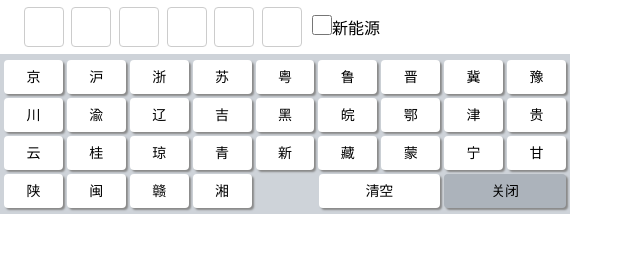
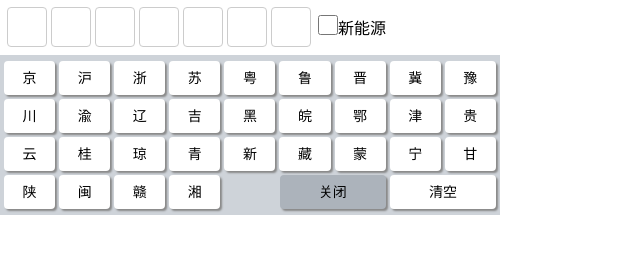
Before and after one commit to SunliangzeSmile/licenseplate.js, a plain HTML site: page example/index.html in a window 1280 px wide. Both pictures are taken after a click on the item 43 px from the left and 27 px from the top of the page. Shown: the whole page, without its empty margins (0-640 px from the left). Drawn offline with nearby package versions, Linux system fonts and the light colour scheme.

Commit message:
更新插件

```diff
--- a/example/index.html
+++ b/example/index.html
@@ -7,28 +7,23 @@
  * @LastEditTime: 2020-04-14 16:27:59
  -->
 <html>
-
-<head>
-    <meta http-equiv="Content-Type" content="text/html;charset=utf-8">
+  <head>
+    <meta http-equiv="Content-Type" content="text/html;charset=utf-8" />
     <title>车牌插件</title>
-    <link rel="stylesheet" href="../main.css">
+    <link rel="stylesheet" href="../main.css" />
     <script src="https://cdn.bootcss.com/jquery/3.4.1/jquery.js"></script>
     <!-- <script src="../licenseplate.js"></script> -->
     <script type="text/javascript">
-        document.write("<script src=\"..\/licenseplate.js?timestamp=" + 1 + "\"><\/script>");
-        $().ready(function() {
-            renderCarKeyBoard($("#car_input"));
-        });
+      document.write(
+        '<script src="..\/licenseplate.js?timestamp=' + 1 + '"><\/script>'
+      )
+      $().ready(function () {
+        //renderCarKeyBoard($("#car_input"))
+        $("#car_input").licenseplate(7)
+      })
     </script>
-    <style type="text/css">
-        .car_input {
-            width: 380px;
-        }
-    </style>
-</head>
-
-<body>
-    <input type="hidden" id="car_input">
-</body>
-
+  </head>
+  <body>
+    <input type="text" id="car_input" />
+  </body>
 </html>
--- a/licenseplate.js
+++ b/licenseplate.js
@@ -1,146 +1,317 @@
-var provinces = new Array('京', '沪', '浙', '苏', '粤', '鲁', '晋', '冀', '豫', '川', '渝',
-    '辽', '吉', '黑', '皖', '鄂', '津', '贵', '云', '桂', '琼', '青', '新', '藏', '蒙', '宁',
-    '甘', '陕', '闽', '赣', '湘');
-var keyNums = new Array('0', '1', '2', '3', '4', '5', '6', '7', '8', '9', 'Q',
-    'W', 'E', 'R', 'T', 'Y', 'U', 'I', 'O', 'P', 'A', 'S', 'D', 'F', 'G', 'H',
-    'J', 'K', 'L', 'OK', 'Z', 'X', 'C', 'V', 'B', 'N', 'M', 'Del');
-var next = 0;
-
+;(function (window, document) {
+  let licenseplate = function (elem, length) {
+    let _that = this
+    if (!elem) return
+    if (!(this instanceof licenseplate)) return new licenseplate(elem, length)
+    _that.render(elem, length === undefined ? 7 : length)
+    return _that
+  }
+  licenseplate.prototype = {
+    elem: undefined,
+    length: 7,
+    next: 0,
+    provinces: [
+      "京",
+      "沪",
+      "浙",
+      "苏",
+      "粤",
+      "鲁",
+      "晋",
+      "冀",
+      "豫",
+      "川",
+      "渝",
+      "辽",
+      "吉",
+      "黑",
+      "皖",
+      "鄂",
+      "津",
+      "贵",
+      "云",
+      "桂",
+      "琼",
+      "青",
+      "新",
+      "藏",
+      "蒙",
+      "宁",
+      "甘",
+      "陕",
+      "闽",
+      "赣",
+      "湘",
+    ],
+    keyNums: [
+      "0",
+      "1",
+      "2",
+      "3",
+      "4",
+      "5",
+      "6",
+      "7",
+      "8",
+      "9",
+      "Q",
+      "W",
+      "E",
+      "R",
+      "T",
+      "Y",
+      "U",
+      "I",
+      "O",
+      "P",
+      "A",
+      "S",
+      "D",
+      "F",
+      "G",
+      "H",
+      "J",
+      "K",
+      "L",
+      "OK",
+      "Z",
+      "X",
+      "C",
+      "V",
+      "B",
+      "N",
+      "M",
+      "Del",
+    ],
+    /**
+     *渲染输入框
+     */
+    renderInput: function () {
+      let _that = this
+      $(_that.elem).attr("type", "hidden")
+      let ul = document.createElement("ul")
+      $(ul).addClass("clearfix key_input")
+      for (let index = 0; index < _that.length; index++) {
+        let li = document.createElement("li")
+        if (index === 0) {
+          $(li).addClass("province has_province")
+        } else if (index === 1) {
+          $(li).addClass("keynums key_zim has_keynums")
+        } else {
+          $(li).addClass("keynums has_keynums")
+        }
+        $(li).attr("index", index)
+        $(li).append("<span></span>")
+        $(ul).append(li)
+      }
+      $(".car_input").append(ul)
+    },
+    /**
+     *渲染电动选项
+     */
+    renderElectric: function () {
+      let _that = this
+      $(".key_input").after(
+        "<div class='keyboard_checkbox'><input type='checkbox'  name='checkElectric' /><span>新能源</span></div>"
+      )
+      $("input[name='checkElectric']").click(function (e) {
+        _that.checkElectric(e)
+      })
+    },
+    /**
+     *渲染键盘
+     */
+    renderKeyBoard: function () {
+      let _that = this
+      $(".car_input").after("<div class='keybord'></div>")
+      $(".province").click(function () {
+        $(".keybord").show()
+        _that.renderProvince()
+      })
+      $(".keynums").click(function () {
+        $(".keybord").show()
+        if ($(".province").hasClass("has_province")) {
+          $(".keybord").show()
+          _that.renderKeybord(0)
+        } else {
+          $(".province").click()
+        }
+      })
+    },
+    /**
+     * 渲染
+     * @param {*} elem
+     * @param {*} length
+     */
+    render: function (elem, length) {
+      let _that = this
+      _that.elem = elem
+      _that.length = length
+      let carDiv = document.createElement("div")
+      $(carDiv).addClass("car_input")
+      $(_that.elem).after(carDiv)
+      $(_that.elem).addClass("keyboard_input")
+      _that.renderInput()
+      _that.renderElectric()
+      _that.renderKeyBoard()
+    },
+    /**
+     *渲染关闭清空按钮
+     * @param {*} elem
+     */
+    renderCloseAndClean(elem) {
+      let _that = this
+      $(elem).append("<li class='key_clean' ><span>清空</span></li>")
+      $(elem).append("<li class='key_close' ><span>关闭</span></li>")
+      $(".key_close span").click(function () {
+        _that.closeKeyboard()
+      })
+      $(".key_clean span").click(function () {
+        _that.cleanKeyboard()
+      })
+    },
     /**
      * 显示省份键盘
      */
-function showProvince() {
-    $(".keybord").empty();
-    var keyUl = document.createElement("ul");
-    $(keyUl).addClass("clearfix provinces_keybord");
-    $.each(provinces, function(i, e) {
-        $(keyUl).append("<li><span onclick='chooseProvince(this);'>" + e + "</span></li>");
-    });
-    $(keyUl).append("<li class='key_close' onclick='closePro();'><span>关闭</span></li>");
-    $(keyUl).append("<li class='key_clean' onclick='cleanPro();'><span>清空</span></li>");
-    $(".keybord").append(keyUl);
-}
-
+    renderProvince: function () {
+      let _that = this
+      $(".keybord").empty()
+      let keyUl = document.createElement("ul")
+      $(keyUl).addClass("clearfix provinces_keybord")
+      $.each(_that.provinces, function (i, e) {
+        $(keyUl).append("<li><span class='province_key' >" + e + "</span></li>")
+      })
+      $(".keybord").append(keyUl)
+      $(".province_key").click(function () {
+        _that.chooseProvince(this)
+      })
+      _that.renderCloseAndClean(keyUl)
+    },
     /**
      * 显示数字、字母键盘
      * @param {*} index
      */
-function showKeybord(index) {
-    $(".keybord").empty();
-    var keyUl = document.createElement("ul");
-    $(keyUl).addClass("clearfix num_keybord");
-    $.each(keyNums, function(i, e) {
+    renderKeybord: function (index) {
+      let _that = this
+      $(".keybord").empty()
+      let keyUl = document.createElement("ul")
+      $(keyUl).addClass("clearfix num_keybord")
+      $.each(_that.keyNums, function (i, e) {
         if (!(index === 0 && i <= 9)) {
-            $(keyUl).append("<li class='ikey ikey" + i + "  " +
-                (i > 9 ? 'key_zm' : 'key_num') + ' ' + (i > 28 ? 'key_w' : '') +
-                "'><span onclick='choosekey(this," + i + ");'>" + e + "</span></li>");
+          $(keyUl).append(
+            "<li class='ikey' ><span index='" + i + "'>" + e + "</span></li>"
+          )
         }
-    });
-    $(".keybord").append(keyUl);
-    $(".keyboard_input").val($('.key_input').text());
-}
-
+      })
+      $(".keybord").append(keyUl)
+      $(".ikey span").click(function () {
+        _that.chooseKey(this, $(this).attr("index"))
+      })
+      $(".keyboard_input").val($(".key_input").text())
+      _that.renderCloseAndClean(keyUl)
+    },
     /**
      * 选择省份
      * @param {*} obj
      */
-function chooseProvince(obj) {
-    $('.province span').text($(obj).text());
-    $('.province').addClass('has_province');
-    $('.keynums').find('span').text('');
-    $('.has_keynums').removeClass('has_keynums');
-    next = 0;
-    showKeybord(0);
+    chooseProvince: function (obj) {
+      let _that = this
+      $(".province span").text($(obj).text())
+      $(".province").addClass("has_province")
+      if ($("input[name='checkElectric']:checked").val() === "on") {
+        $(".keynums[index!=2]").find("span").text("")
+      } else {
+        $(".keynums").find("span").text("")
       }
-
+      $(".has_keynums").removeClass("has_keynums")
+      _that.next = 0
+      _that.renderKeybord(0)
+    },
     /**
      * 选择数字、字母
      * @param {*} obj
      * @param {*} index
      */
-function choosekey(obj, index) {
+    chooseKey: function (obj, index) {
+      let _that = this
       if (index == 29) {
-        $('.keybord').hide();
+        $(".keybord").hide()
       } else if (index == 37) {
-        if ($('.has_keynums').length == 0) {
-            $('.has_province').find('span').text('');
-            $('.has_province').removeClass('has_province');
-            showProvince();
-            next = 0;
+        if ($(".has_keynums").length == 0) {
+          $(".has_province").find("span").text("")
+          $(".has_province").removeClass("has_province")
+          _that.next = 0
+          _that.renderProvince()
+          return
         } else {
-            $('.has_keynums:last').find('span').text('');
-            $('.has_keynums:last').removeClass('has_keynums');
-            next = next - 1;
+          $(".has_keynums:last").find("span").text("")
+          $(".has_keynums:last").removeClass("has_keynums")
+          _that.next = _that.next - 1
+          _that.checkElectric(obj)
         }
       } else {
-        $('.keynums:eq(' + next + ')').find('span').text($(obj).text());
-        $('.keynums:eq(' + next + ')').addClass("has_keynums");
-        next = next + 1;
-        next = next > 5 ? 5 : next;
+        $(".keynums:eq(" + _that.next + ") span").text($(obj).text())
+        $(".keynums:eq(" + _that.next + ")").addClass("has_keynums")
+        _that.checkElectric(obj)
+        let checkbox = "input[name='checkElectric']:checked"[0]
+        _that.next = _that.next + (checkbox.checked && _that.next === 0 ? 2 : 1)
+        _that.next =
+          _that.next > _that.length - 1 ? _that.length - 1 : _that.next
       }
-    $(".keyboard_input").val($('.key_input').text());
-    if (next === 0 || index == 29) {
-        return;
+      $(".keyboard_input").val($(".key_input").text())
+      if (index == 29) {
+        return
       }
-    showKeybord(next);
-}
-
+      _that.renderKeybord(_that.next)
+    },
     /**
      * 关闭
      */
-function closePro() {
-    $('.keybord').hide();
-}
+    closeKeyboard: function () {
+      $(".keybord").hide()
+    },
     /**
      * 清空
      */
-function cleanPro() {
-    $('.key_input').find('span').text('');
-    $('.has_province').removeClass('has_province');
-    $('.has_keynums').removeClass('has_keynums');
-    next = 0;
+    cleanKeyboard: function () {
+      let _that = this
+      $(".key_input").find("span").text("")
+      $(".has_province").removeClass("has_province")
+      $(".has_keynums").removeClass("has_keynums")
+      _that.next = 0
+      $("input[name='checkElectric']").prop("checked", false)
+      _that.renderProvince()
+    },
+    /**
+     *检查复选框选择
+     * @param {*} obj
+     */
+    checkElectric: function (obj) {
+      let _that = this
+      let checkbox = obj.target === undefined ? undefined : $(obj.target)[0]
+      if (_that.next == 1) {
+        $("input[name='checkElectric']").prop("checked", "D" == $(obj).text())
       }
-
-/**
- * 渲染键盘
- * @param {*} elem
- * @param {*} chooseCallback
- */
-function renderCarKeyBoard(elem, chooseCallback) {
-    var carDiv = document.createElement('div');
-    $(carDiv).addClass("car_input");
-    $(elem).after(carDiv);
-    $(elem).addClass("keyboard_input");
-    var ul = document.createElement('ul');
-    $(ul).addClass('clearfix key_input');
-    $(carDiv).append("<div class='keyboard_checkbox'><input type='checkbox' /><span>新能源</span></div>");
-    for (var index = 0; index < 6; index++) {
-        var li = document.createElement('li');
-        if (index === 0) {
-            $(li).addClass('province has_province');
-        } else if (index === 1) {
-            $(li).addClass('keynums key_zim has_keynums');
-        } else {
-            $(li).addClass('keynums has_keynums');
+      if (checkbox !== undefined && checkbox.checked) {
+        $("li.keynums[index='2'] span").text("D")
+      } else if (checkbox !== undefined && !checkbox.checked) {
+        $.each($("li.keynums span"), function (i, e) {
+          if (i > 0) {
+            $(this).text("")
           }
-        $(li).attr("index", index);
-        $(li).append("<span></span>");
-        $(ul).append(li);
+        })
+        _that.next = 1
+      } else if (obj.tagName !== "SPAN") {
+        $("li.keynums[index='2'] span").text("")
       }
-    $(carDiv).append(ul);
-    $(carDiv).append("<div class='keybord'></div>");
-    $('.province').click(function() {
-        $('.keybord').show();
-        showProvince();
-    });
-    $('.keynums').click(function() {
-        $('.keybord').show();
-        console.log($(this).attr("index"));
-        if ($('.province').hasClass('has_province')) {
-            $('.keybord').show();
-            showKeybord(0);
-        } else {
-            $('.province').click();
+    },
   }
-    });
+  //注册接口
+  window.licenseplate = function (elem, length) {
+    return new licenseplate(elem, length)
   }
+  $.prototype.caseSelect = $.fn.licenseplate = function (length) {
+    let _that = this
+    return new licenseplate(_that, length)
+  }
+})(window, document)
--- a/main.css
+++ b/main.css
@@ -24,13 +24,13 @@ body {
   display: block;
 }
 
-*+html .clearfix {
+* + html .clearfix {
   min-height: 1%;
 }
 
 .provinces_keybord,
 .num_keybord {
-    background-color: #CED3D9;
+  background-color: #ced3d9;
   text-align: center;
   padding: 4px 2px;
   font-size: 14px;
@@ -50,21 +50,22 @@ body {
   box-sizing: border-box;
 }
 
-.provinces_keybord .key_close {
-    float: right;
-    width: 22.22%;
-}
-
-.provinces_keybord .key_close span {
-    background-color: #ACB3BB;
-}
-
+.provinces_keybord .key_close,
 .provinces_keybord .key_clean {
   float: right;
   width: 22.22%;
 }
+.num_keybord .key_close,
+.num_keybord .key_clean {
+  float: right;
+}
 
-.provinces_keybord li span {
+.provinces_keybord .key_close span,
+.num_keybord .key_close span {
+  background-color: #acb3bb;
+}
+.provinces_keybord li span,
+.num_keybord li span {
   display: block;
   background-color: #fff;
   border-radius: 4px;
@@ -74,20 +75,19 @@ body {
   padding-top: 2px;
 }
 
-.provinces_keybord li span:active {
-    background-color: #4DA9F2;
+.provinces_keybord li span:active,
+.num_keybord li span:active {
+  background-color: #4da9f2;
   color: #fff;
 }
-
 .key_input {
   padding: 5px;
-    width: 350px;
   margin: 0 auto;
+  float: left;
 }
 
 .key_input li {
   float: left;
-    width: 14%;
   padding: 2px;
   text-align: center;
 }
@@ -102,55 +102,19 @@ body {
   height: 40px;
   line-height: 40px;
 }
-
-.num_keybord .ikey20 {
-    margin-left: 5%;
-}
-
-.num_keybord .li_w {
-    width: 11.11%;
-}
-
-.num_keybord .key_close {
-    float: right;
-    width: 22.22%;
-}
-
-.num_keybord .key_close span {
-    background-color: #ACB3BB;
-}
-
-.num_keybord .key_clean {
-    float: right;
-    width: 22.22%;
-}
-
-.num_keybord li span {
-    display: block;
-    background-color: #fff;
-    border-radius: 4px;
-    box-shadow: 2px 2px 2px #888888;
-    /* max-width:48px; margin:0 auto; */
-    line-height: 32px;
-    padding-top: 2px;
-}
-
-.num_keybord li span:active {
-    background-color: #4DA9F2;
-    color: #fff;
-}
-
 .keybord {
-    width: 150%;
+  padding-top: 55px;
+  max-width: 500px;
+  width: 100%;
 }
 
 .keyboard_checkbox {
   display: flex;
-    float: right;
+  float: left;
   padding-top: 15px;
 }
 
-.keyboard_checkbox input[type='checkbox'] {
+.keyboard_checkbox input[type="checkbox"] {
   padding-top: 1px;
   display: flex;
   float: right;
```
Lines whose indentation alone changed are shown as unchanged.
